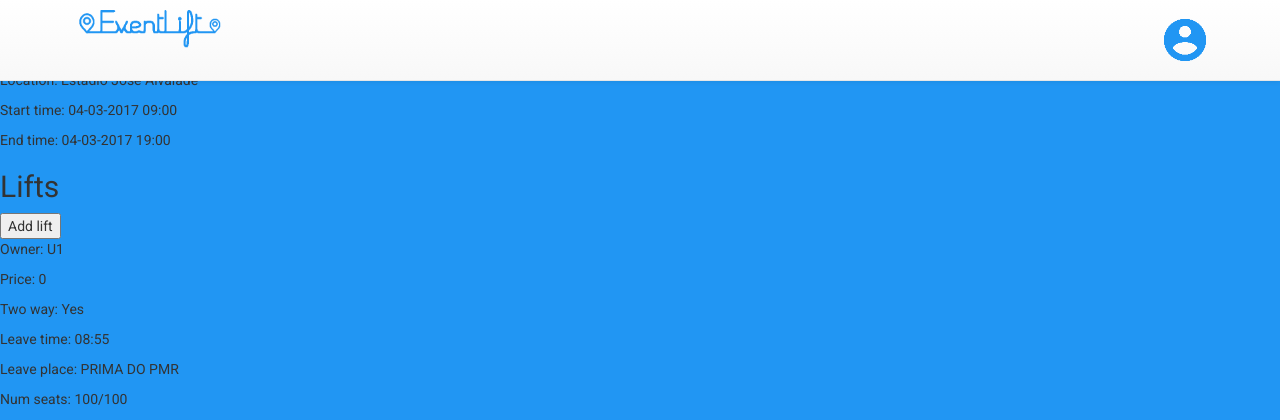
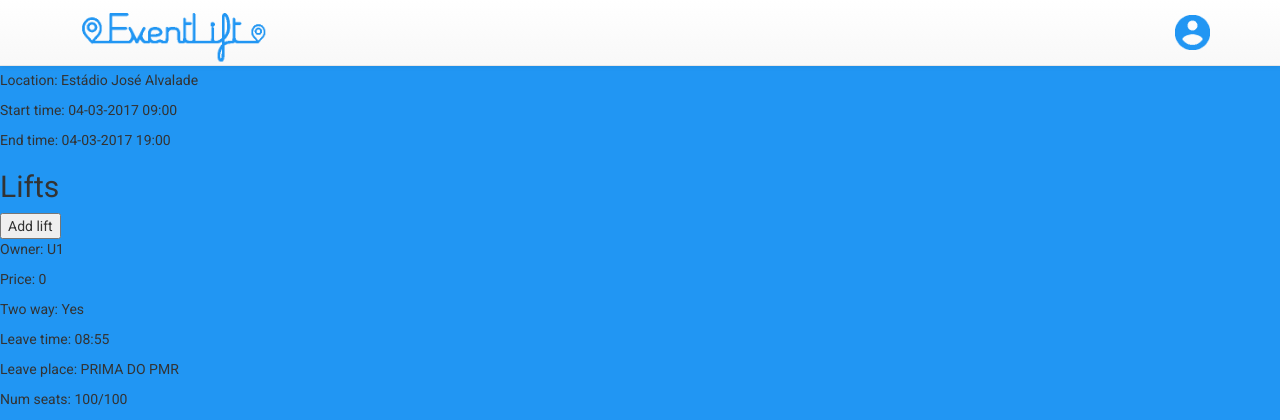
Before and after one commit to BSantos22/eventLift, a Flask app: page /event/1 in a window 1280 px wide. Shown: the top 420 px of the page. Run offline with Flask 2, Linux system fonts and the light colour scheme; a user stored in the database is signed in; data comes from the database, SQL or seed files in the repository; some libraries are stand-ins or nearby versions.

Commit message:
navbar changed

```diff
--- a/eventlift/static/base.css
+++ b/eventlift/static/base.css
@@ -16,5 +16,13 @@ body {
 }
 
 #brand-image {
-    max-height: 50px;
+    max-height: 65px;
 }
+
+#user-image {
+    max-height: 35px;
+}
+
+#navbar{
+  text-align: center;
+}
--- a/eventlift/templates/base.html
+++ b/eventlift/templates/base.html
@@ -41,7 +41,7 @@
                   <li><a href="/register">Register<span class="sr-only">(current)</span></a></li>
                   {% else %}
                   <li class="dropdown">
-                      <a href="#" class="dropdown-toggle" data-toggle="dropdown" role="button" aria-haspopup="true" aria-expanded="false"><!--{{ session['username'] }}<span class="caret">--><img alt="Brand" id="brand-image" src="../static/user_icon.png"></span></a>
+                      <a href="#" class="dropdown-toggle" data-toggle="dropdown"  role="button" aria-haspopup="true" aria-expanded="false"><!--{{ session['username'] }}<span class="caret">--><img id="user-image" src="../static/user_icon.png"></span></a>
                       <ul class="dropdown-menu">
                           <li><a href="/profile">View Profile</a></li>
                           <li><a href="/create_event">Create Event</a></li>
```
Also changed, not shown: eventlift/static/user_icon.png.
